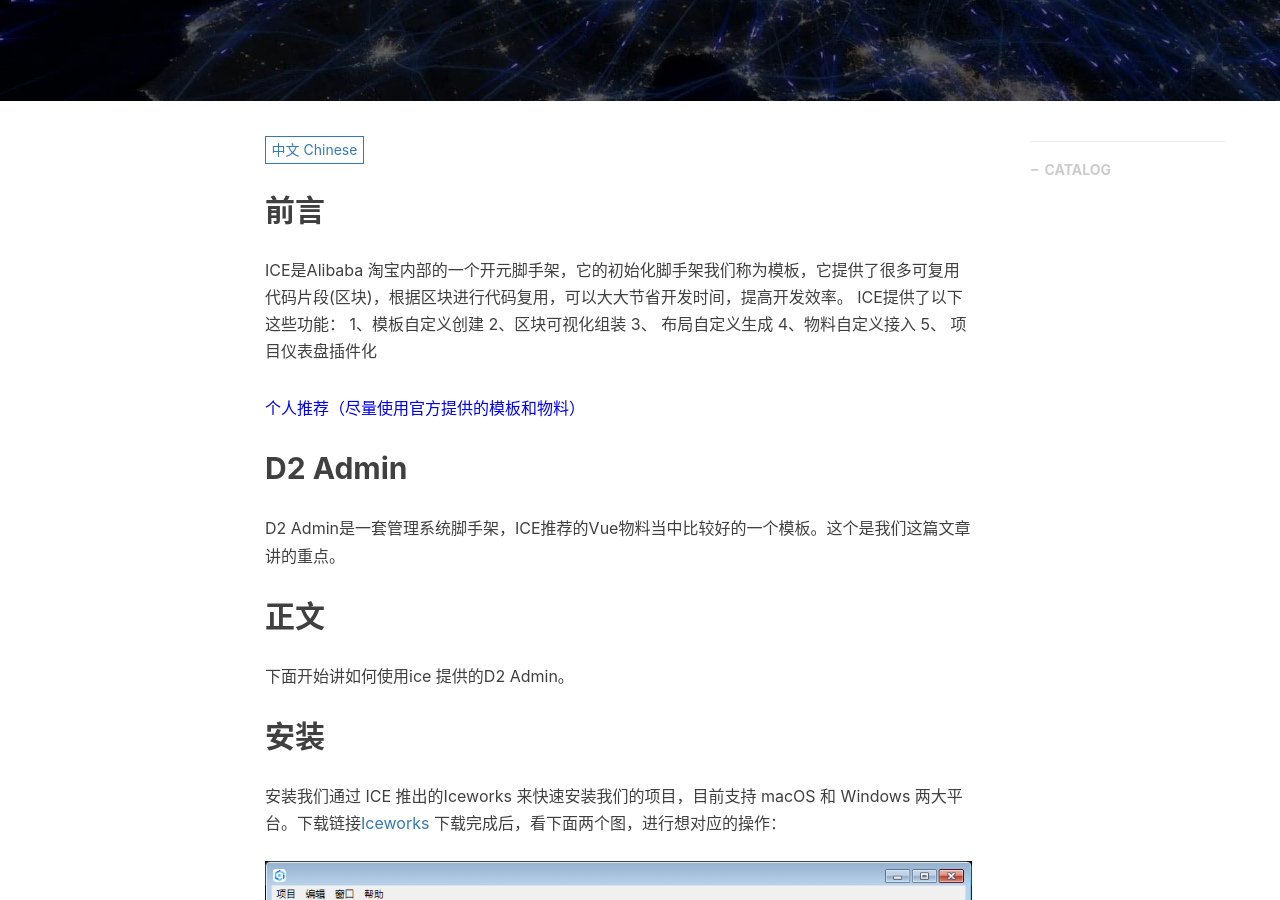
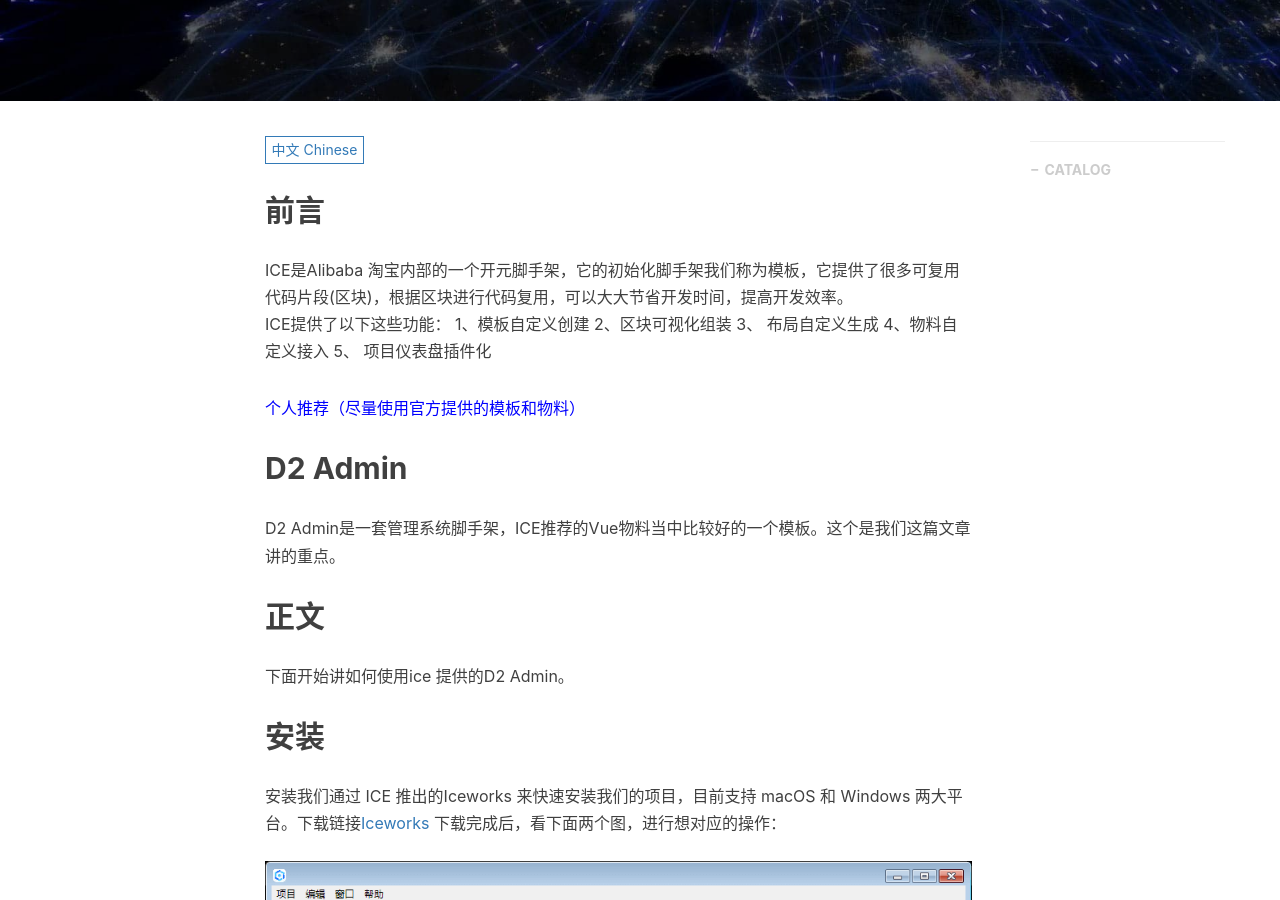
Before and after one commit to 00feng00/00feng00.github.io, a Jekyll site: the page built from _posts/2018-09-11-ice-instructions.markdown, in a window 1280 px wide and 900 px high, scrolled down 422 px. Built offline with Jekyll 4.4.1, drawn with Linux system fonts in a browser that asks for light colours; nearby versions of some CDN libraries; comment, search, counter and statistics services are not loaded; some of the changed lines change nothing that is shown.

Commit message:
Update 2018-09-11-ice-instructions.markdown

````diff
--- a/_posts/2018-09-11-ice-instructions.markdown
+++ b/_posts/2018-09-11-ice-instructions.markdown
@@ -16,6 +16,7 @@
 
 ## 前言
 ICE是Alibaba 淘宝内部的一个开元脚手架，它的初始化脚手架我们称为模板，它提供了很多可复用代码片段(区块)，根据区块进行代码复用，可以大大节省开发时间，提高开发效率。
+<br />
 ICE提供了以下这些功能：
   1、模板自定义创建  2、区块可视化组装 3、 布局自定义生成  4、物料自定义接入 5、 项目仪表盘插件化
   <p style="color: blue;">个人推荐（尽量使用官方提供的模板和物料）</p>
@@ -50,6 +51,6 @@
     <div class="d2-app-loading-sub-title">欢迎使用 数据中心管理后台等在为您加载中。。。</div>
     <div class="d2-app-loading-sub-info">如果很久很久都没有加载成功，请清空缓存重新加载页面</div>
 ```
-一个是修改图标（新增图标在public文件夹里面添加相对应的图片），一个是修改标题，下面这两个是修改文案提示。
+<span style="color: green;">说明:</span>一个是修改图标（新增图标在public文件夹里面添加相对应的图片），一个是修改标题，下面这两个是修改文案提示。
 _____________________________________________________
 下面开始进入项目开发了
````
